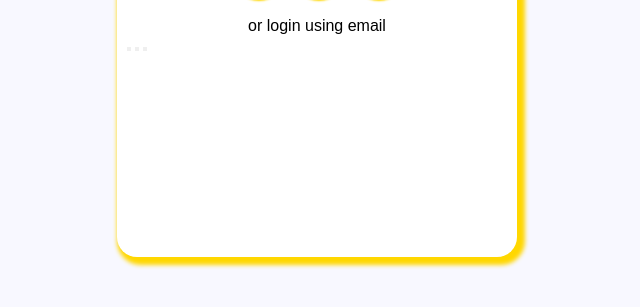
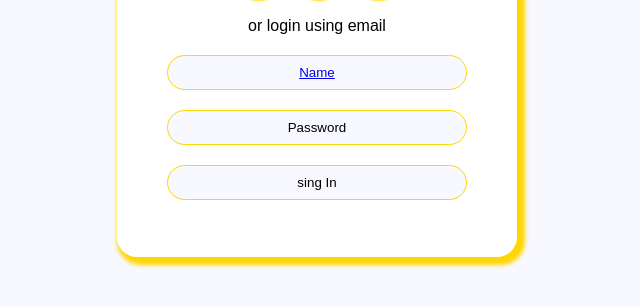
Before and after one commit to MahsumaRezai/form_log, a website: page index.html in a window 1280 px wide. Shown: the part 343-650 px from the top of the page, without its empty margins (323-963 px from the left). Drawn offline with Linux system fonts and the light colour scheme.

Commit message:
work on input section

```diff
--- a/index.html
+++ b/index.html
@@ -43,9 +43,9 @@
         </div>
         <p class="text">or login using email</p>
         <div class="button">
-            <button></button>
-            <button></button>
-            <button></button>
+            <button class="button__btn" id="btn"><a href="#">Name</a></button>
+            <button class="button__btn">Password</button>
+            <button class="button__btn">sing In</button>
 
 
         </div>
--- a/scss/main.scss
+++ b/scss/main.scss
@@ -66,5 +66,24 @@
      text-align: center;
      padding-top: 20px;
      font-family: sans-serif;
+     padding-bottom: 20px;
  }
  // button
+ .button {
+     display: block;
+     justify-content: space-between;
+     align-content: center;
+     margin: 0% auto ;
+     width: 300px;
+     flex-direction: row;
+
+     &__btn {
+     width: 300px;
+     height: 35px;
+     background: ghostwhite;
+     border: 1px solid gold;
+     border-radius: 50px;
+     margin-bottom: 20px;
+
+     }
+ }
```
Also changed, not shown: css/style.css.
